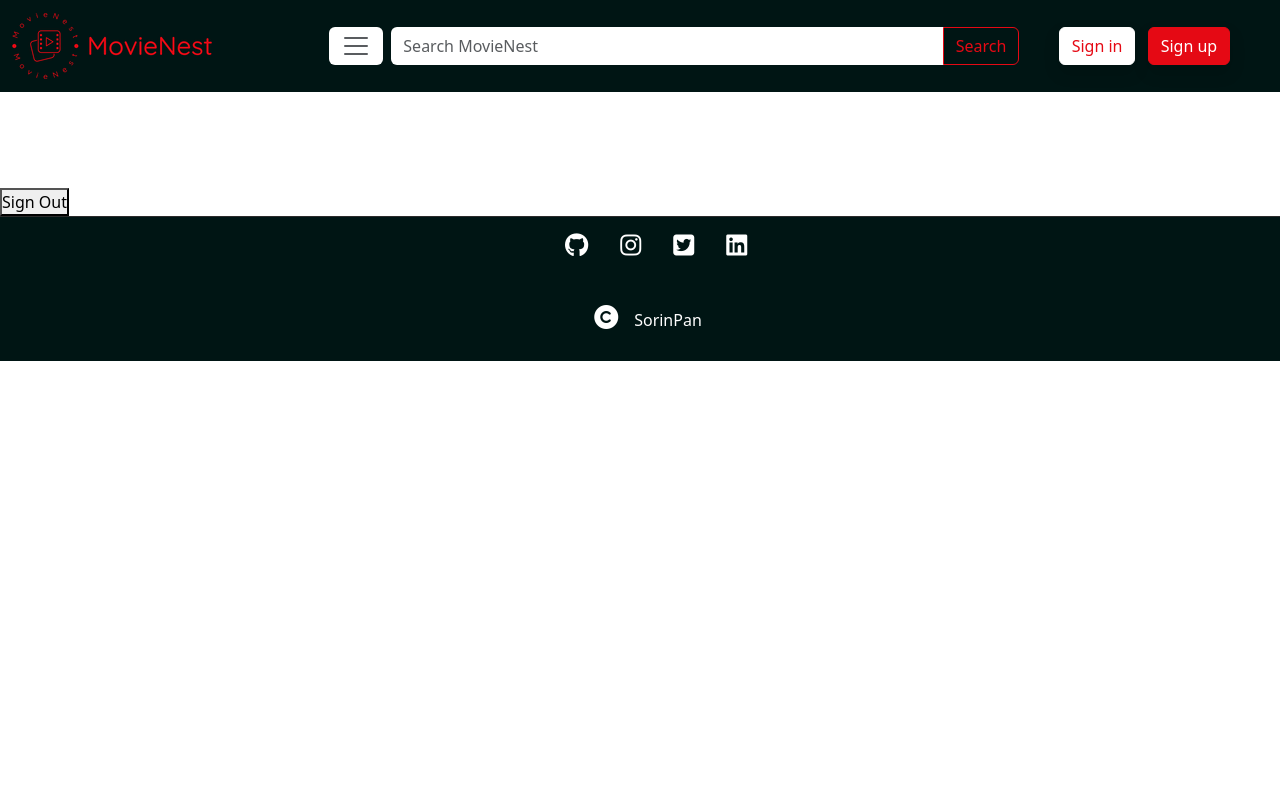
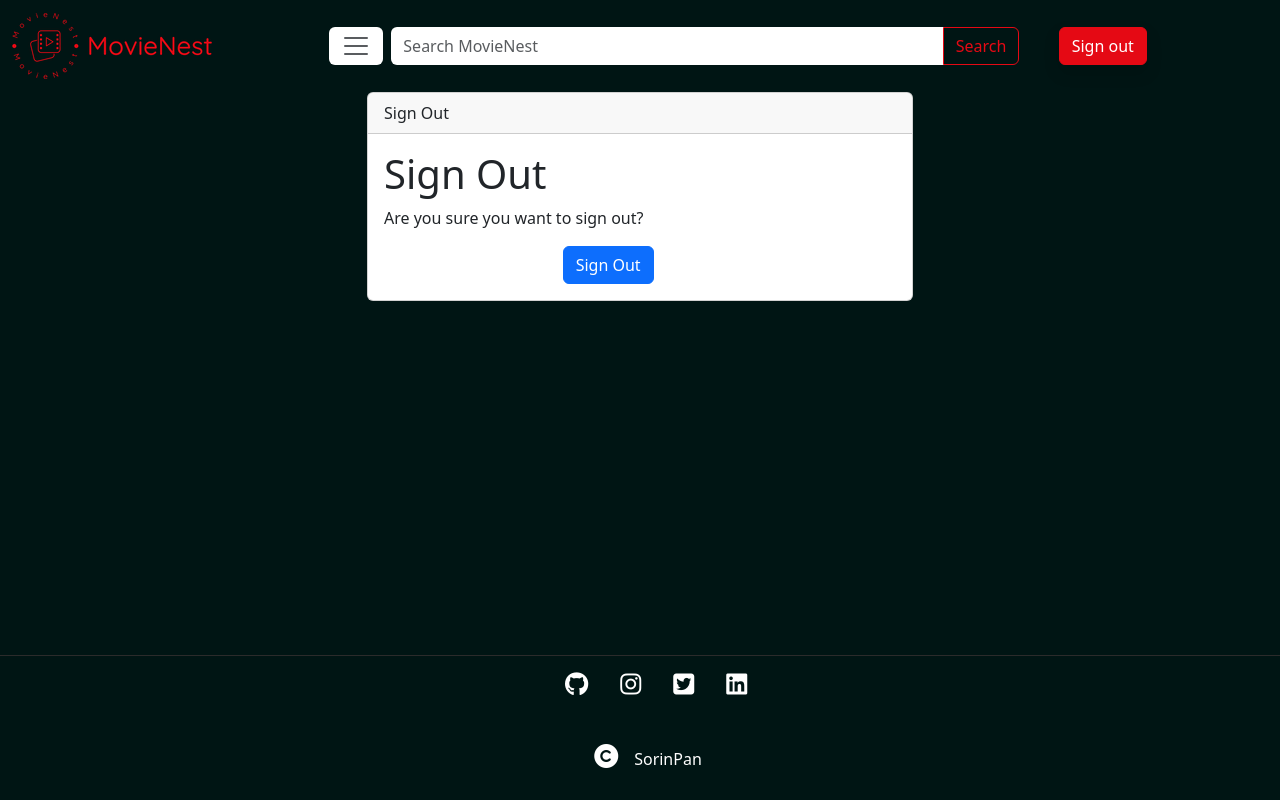
Before and after one commit to SorinPan/movie-nest, a Django app: page /accounts/logout/ in a window 1280 px wide. Run offline with Django 4.2, Linux system fonts and the light colour scheme; the visitor is signed in with stand-in values (Sample User, id 1); some libraries are stand-ins or nearby versions.

Commit message:
Change the sign out form

```diff
--- a/static/css/style.css
+++ b/static/css/style.css
@@ -14,6 +14,9 @@
 
 body {
     color: #fff;
+    font-family: "Lato" sans-serif;
+    display: flex;
+    flex-direction: column;
 }
 
 /* Header */
@@ -118,9 +121,13 @@
 /* Intro Section */
 
 .intro {
-    min-height: 75vh;
-    background-color: #001514;
+    min-height: 70vh;
     display: flex;
     justify-content: center;
     align-items: center;
 }
+
+main {
+    flex: 1;
+    background-color: #001514;
+}
--- a/templates/account/login.html
+++ b/templates/account/login.html
@@ -20,7 +20,7 @@
                                 <input type="hidden" name="{{ redirect_field_name }}" value="{{ redirect_field_value }}" />
                             {% endif %}
 
-                            <div class="form-group row mb-0">
+                            <div class="form-group d-flex justify-content-center">
                                 <div class="col-md-6 offset-md-4">
                                     <button type="submit" class="btn btn-primary">
                                         {{ _('Sign In') }}
--- a/templates/account/logout.html
+++ b/templates/account/logout.html
@@ -4,24 +4,33 @@
     {% trans "Sign Out" %}
 {% endblock head_title %}
 {% block content %}
-    {% element h1 %}
-        {% trans "Sign Out" %}
-    {% endelement %}
-    <p>{% trans 'Are you sure you want to sign out?' %}</p>
-    {% url 'account_logout' as action_url %}
-    {% element form method="post" action=action_url no_visible_fields=True %}
-        {% slot body %}
-            {% csrf_token %}
-            {% if redirect_field_value %}
-                <input type="hidden"
-                       name="{{ redirect_field_name }}"
-                       value="{{ redirect_field_value }}" />
-            {% endif %}
-        {% endslot %}
-        {% slot actions %}
-            {% element button type="submit" %}
-                {% trans 'Sign Out' %}
-            {% endelement %}
-        {% endslot %}
-    {% endelement %}
+    <div class="container">
+        <div class="row justify-content-center">
+            <div class="col-md-6">
+                <div class="card">
+                    <div class="card-header">{{ _('Sign Out') }}</div>
+
+                    <div class="card-body">
+                        <h1>{{ _('Sign Out') }}</h1>
+
+                        <p>{% trans 'Are you sure you want to sign out?' %}</p>
+                        {% url 'account_logout' as action_url %}
+                        <form method="post" action="{{ action_url }}">
+                            {% csrf_token %}
+                            {% if redirect_field_value %}
+                                <input type="hidden" name="{{ redirect_field_name }}" value="{{ redirect_field_value }}" />
+                            {% endif %}
+                            <div class="form-group row mb-0">
+                                <div class="col-md-6 offset-md-4">
+                                    <button type="submit" class="btn btn-primary">
+                                        {{ _('Sign Out') }}
+                                    </button>
+                                </div>
+                            </div>
+                        </form>
+                    </div>
+                </div>
+            </div>
+        </div>
+    </div>
 {% endblock content %}
--- a/templates/base.html
+++ b/templates/base.html
@@ -54,8 +54,12 @@
             </div>
           </div>
           <div class="col-lg-2">
+            {% if user.is_authenticated %}
+            <a class="btn btn-primary shadow btn-signup" role="button" href="{% url 'account_logout' %}">Sign out</a>
+            {% else %}
             <a class="btn btn-primary shadow btn-signin me-2" role="button" href="{% url 'account_login' %}">Sign in</a>
             <a class="btn btn-primary shadow btn-signup" role="button" href="{% url 'account_signup' %}">Sign up</a>
+            {% endif %}
           </div>
         </div>
     </nav>
```
